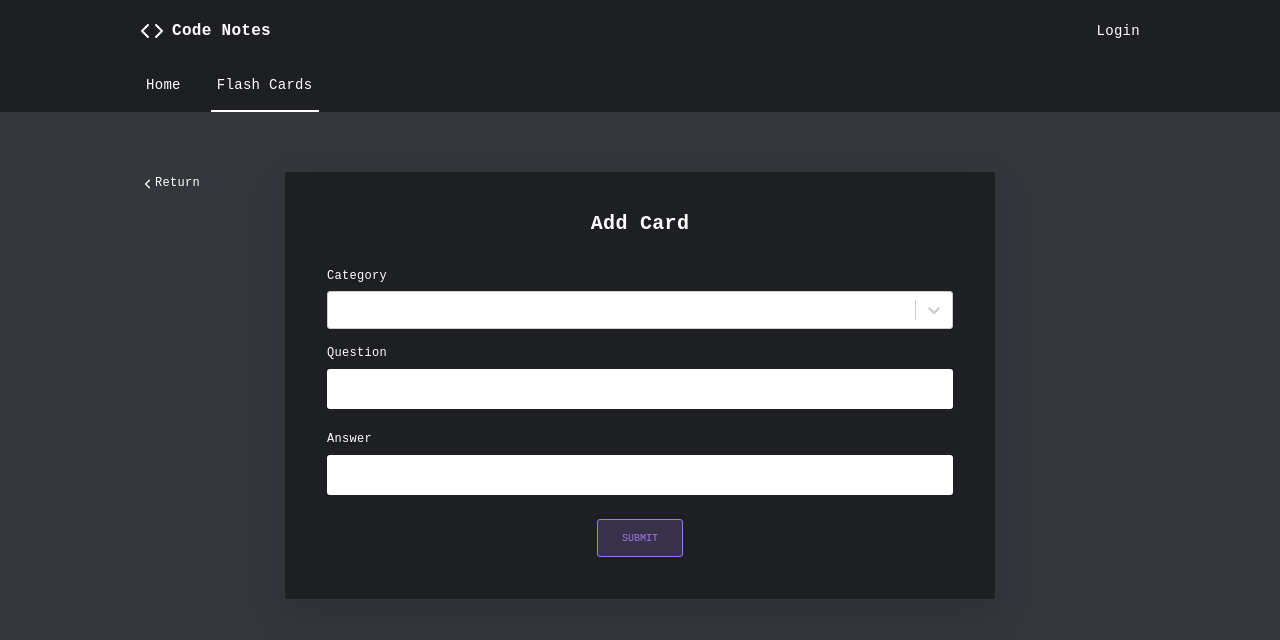
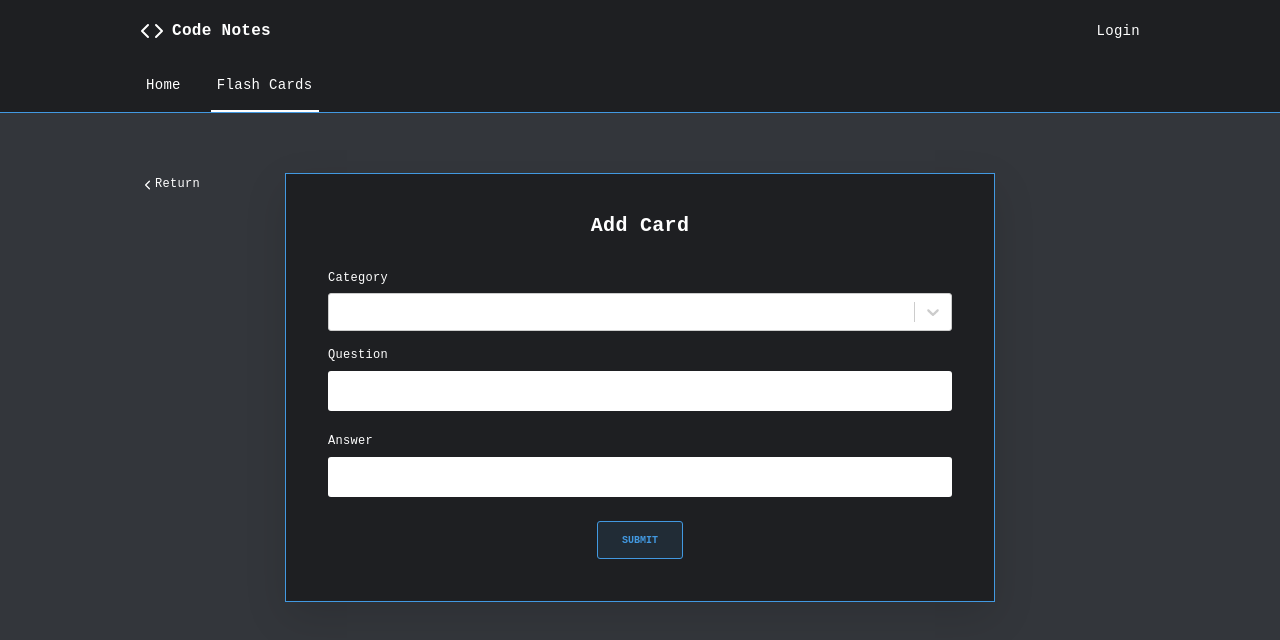
Before and after one commit to evangodon/code-notes, a Next.js app in the folder client/: page /practice/add in a window 1280 px wide. Shown: the top 640 px of the page. Built offline with nearby package versions, Linux system fonts and the light colour scheme.

Commit message:
add styles for cyberpunk theme

```diff
--- a/client/src/components/Button.tsx
+++ b/client/src/components/Button.tsx
@@ -3,9 +3,10 @@ import { transparentize } from 'polished';
 
 const Button = styled.button<{ color?: string; type?: string }>`
   text-transform: uppercase;
+  font-weight: 600;
   border: 1px solid currentColor;
-  background-color: ${(props) => transparentize(0.8, props.theme.__color_secondary)};
-  color: ${(props) => props.color || props.theme.__color_secondary};
+  background-color: ${(props) => transparentize(0.9, props.theme.__color_primary)};
+  color: ${(props) => props.color || props.theme.__color_primary};
   padding: 0 2.4rem;
   cursor: pointer;
   transition: all 0.1s;
--- a/client/src/components/PracticeCard/styles.ts
+++ b/client/src/components/PracticeCard/styles.ts
@@ -40,7 +40,7 @@ export const OptionsMenu = styled.ul`
   }
 `;
 
-export const Side = styled(Box)`
+export const Side = styled.div`
   width: 100%;
   height: 100%;
   position: absolute;
--- a/client/src/components/SubHeader.tsx
+++ b/client/src/components/SubHeader.tsx
@@ -33,6 +33,7 @@ const SubHeader = () => {
 const Container = styled.nav`
   background-color: var(--grey-900);
   margin-bottom: 6rem;
+  border-bottom: 1px solid var(--color-primary);
 `;
 
 const Routes = styled.ul`
--- a/client/src/components/layout/Box.tsx
+++ b/client/src/components/layout/Box.tsx
@@ -3,8 +3,8 @@ import { animated as a } from 'react-spring';
 
 const Box = styled(a.div)`
   box-shadow: 0px 15px 40px rgba(0, 0, 0, 0.12);
+  border: 1px solid var(--color-primary);
   background-color: var(--grey-900);
-  border-radius: var(--border-radius);
   padding: 2.4rem;
   width: 100%;
 `;
```
